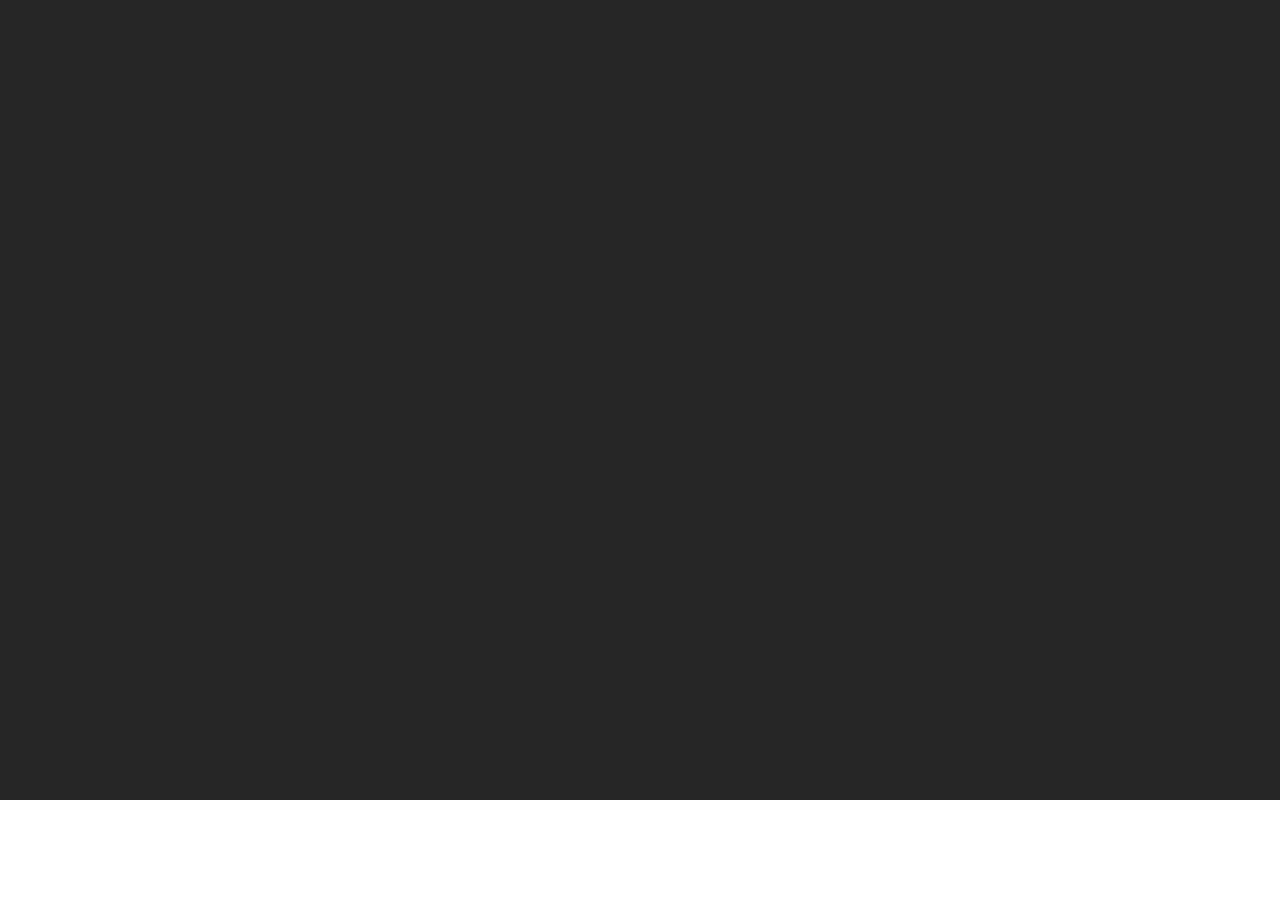
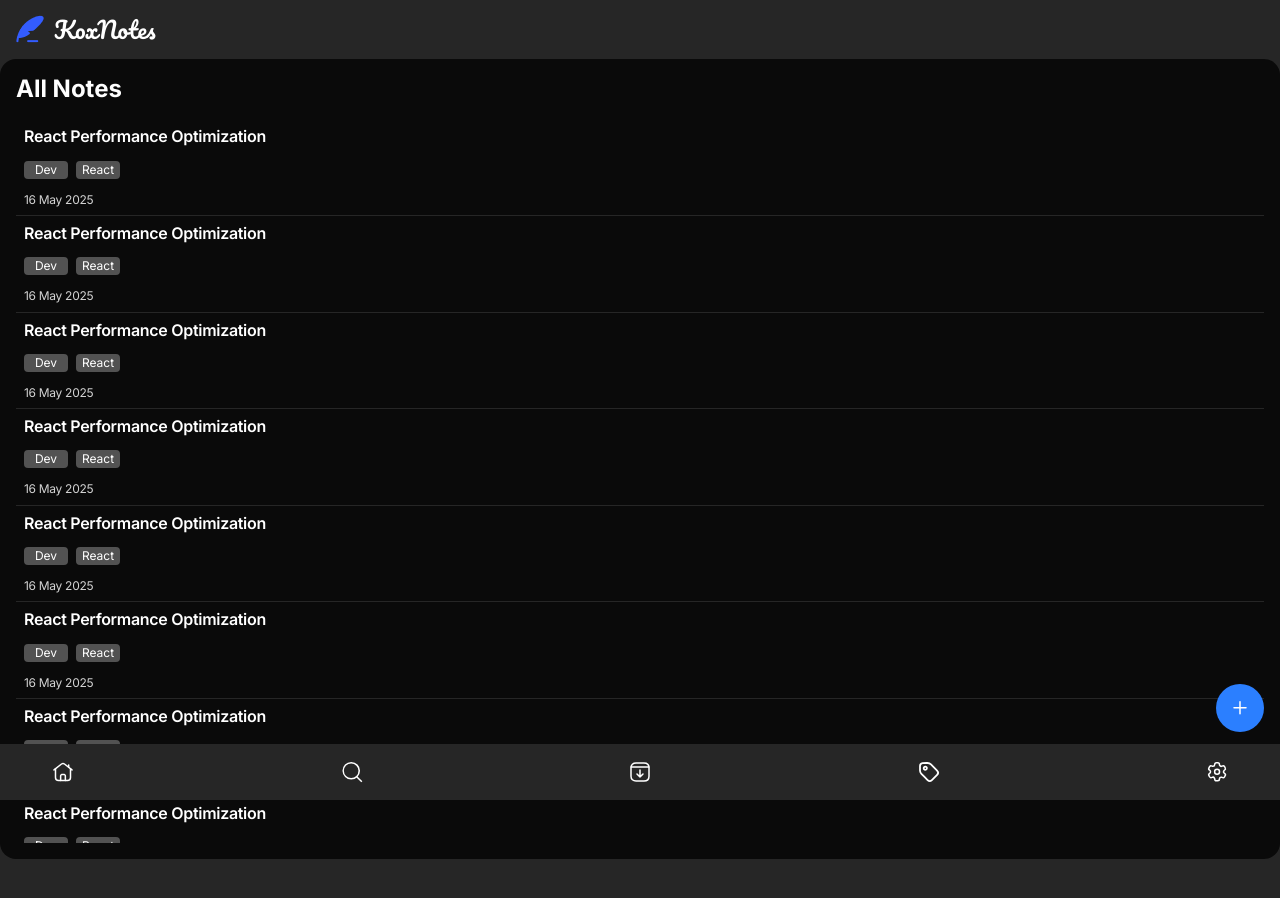
Before and after one commit to Koxone/KoxNotes-React-Tailwind, a React (Vite) app: page / in a window 1280 px wide. Shown: the top 898 px of the page. Before the commit the page ends 800 px from the top, so only its background shows below. Built offline with nearby package versions, Linux system fonts and the light colour scheme.

Commit message:
ReactRouting

```diff
--- a/src/App.jsx
+++ b/src/App.jsx
@@ -1,50 +1,99 @@
 import React from "react";
-import MainContainer from "./components/ui/containers/main/MainContainer";
-import Header from "./components/ui/header/header";
-import NavBar from "./components/ui/nav/NavBar";
+import { createBrowserRouter, RouterProvider } from "react-router-dom";
 
-// Main App Screens
+//Main App Screens
 import MainScreen from "./components/ui/containers/main/MainScreen";
 import SettingsScreen from "./components/ui/containers/main/SettingsScreen";
-import NewNoteScreen from "./components/ui/containers/main/NewNoteScreen";
-import OpenNoteScreen from "./components/ui/containers/main/OpenNoteScreen";
-import ArchivedNotesScreen from "./components/ui/containers/main/ArchivesNotesScreen";
-import TagsListScreen from "./components/ui/containers/main/TagsListScreen";
-import OpenTagListScreen from "./components/ui/containers/main/OpenTagListScreen";
-import SearchScreen from "./components/ui/containers/main/SearchScreen";
 import SettingsOptionThemeOpenScreen from "./components/ui/containers/main/SettingsOptionThemeOpenScreen";
 import SettingsOptionFontOpenScreen from "./components/ui/containers/main/SettingsOptionFontOpenScreen";
+import SearchScreen from "./components/ui/containers/main/SearchScreen";
+import ArchivedNotesScreen from "./components/ui/containers/main/ArchivesNotesScreen";
 import ChangePasswordScreen from "./components/ui/containers/main/ChangePasswordScreen";
-
-//Auth Screens
-import ForgotPasswordScreen from "./components/ui/containers/auth/ForgotPasswordScreen";
-import ResetPasswordScreen from "./components/ui/containers/auth/ResetPasswordScreen";
-import LoginScreen from "./components/ui/containers/auth/loginScreen";
-import SignUpScreen from "./components/ui/containers/auth/SignUpScreen";
+import OpenNoteScreen from "./components/ui/containers/main/OpenNoteScreen";
+import OpenTagListScreen from "./components/ui/containers/main/OpenTagListScreen";
+import TagsListScreen from "./components/ui/containers/main/TagsListScreen";
+import NewNoteScreen from "./components/ui/containers/main/NewNoteScreen";
 
 //Error Screens
 import NotFoundScreen from "./components/ui/screens/NotFoundScreen";
 
+//Auth Screens
+import LoginScreen from "./components/ui/containers/auth/loginScreen";
+import SignUpScreen from "./components/ui/containers/auth/SignUpScreen";
+import ForgotPasswordScreen from "./components/ui/containers/auth/ForgotPasswordScreen";
+import ResetPasswordScreen from "./components/ui/containers/auth/ResetPasswordScreen";
+
+//General Imports
+import "./index.css";
+
+const router = createBrowserRouter([
+  {
+    path: "/",
+    element: <MainScreen />,
+    errorElement: <NotFoundScreen />,
+  },
+  {
+    path: "/search",
+    element: <SearchScreen />,
+  },
+  {
+    path: "/archived",
+    element: <ArchivedNotesScreen />,
+  },
+  {
+    path: "/tags",
+    element: <TagsListScreen />,
+  },
+  {
+    path: "/opennote",
+    element: <OpenNoteScreen />,
+  },
+  {
+    path: "/opentag",
+    element: <OpenTagListScreen />,
+  },
+  {
+    path: "/newnote",
+    element: <NewNoteScreen />,
+  },
+  {
+    path: "/settings",
+    element: <SettingsScreen />,
+  },
+  {
+    path: "/settings/:theme",
+    element: <SettingsOptionThemeOpenScreen />,
+  },
+  {
+    path: "/settings/:font",
+    element: <SettingsOptionFontOpenScreen />,
+  },
+  {
+    path: "/changepassword",
+    element: <ChangePasswordScreen />,
+  },
+  {
+    path: "/login",
+    element: <LoginScreen />,
+  },
+  {
+    path: "/signup",
+    element: <SignUpScreen />,
+  },
+  {
+    path: "/forgotpassword",
+    element: <ForgotPasswordScreen />,
+  },
+  {
+    path: "/resetpassword",
+    element: <ResetPasswordScreen />,
+  },
+]);
+
 export default function App() {
   return (
-    <div className="w-full h-full flex flex-col justify-between items-center bg-neutral-800 min-h-screen relative">
-      {/* <MainScreen /> */}
-      {/* <NewNoteScreen/> */}
-      {/* <OpenNoteScreen/> */}
-      {/* <ArchivedNotesScreen/> */}
-      {/* <TagsListScreen/> */}
-      {/* <OpenTagListScreen/> */}
-      {/* <SearchScreen/> */}
-      {/* <SettingsScreen /> */}
-      {/* <SettingsOptionThemeOpenScreen/> */}
-      {/* <SettingsOptionFontOpenScreen /> */}
-      {/* <ChangePasswordScreen/> */}
-
-      {/* <ForgotPasswordScreen/> */}
-      {/* <ResetPasswordScreen/> */}
-      {/* <LoginScreen/> */}
-      {/* <SignUpScreen/> */}
-      {/* <NotFoundScreen/> */}
-    </div>
+    <React.StrictMode>
+      <RouterProvider router={router} />
+    </React.StrictMode>
   );
 }
--- a/src/components/ui/buttons/NavBarButton.jsx
+++ b/src/components/ui/buttons/NavBarButton.jsx
@@ -1,8 +1,36 @@
-import React from "react";
+import { useNavigate } from "react-router-dom";
 
-function NavBarButton({ icon = "", mode = '' }) {
+function NavBarButton({ icon = "", mode = "" }) {
+  const navigate = useNavigate();
+  const navigationHandler = () => {
+    switch (icon) {
+      case "home":
+        navigate("/");
+        break;
+      case "search":
+        navigate("/search");
+        break;
+      case "archive":
+        navigate("/archived");
+        break;
+      case "tag":
+        navigate("/tags");
+        break;
+      case "settings":
+        navigate("/settings");
+        break;
+      case "newnote":
+        navigate("/newnote");
+        break;
+      default:
+        navigate("/");
+    }
+  };
   return (
-    <button className="w-[62px] h-8  border-neutral-50 flex justify-center items-center cursor-pointer hover:bg-neutral-700 hover:rounded-sm">
+    <button
+      onClick={navigationHandler}
+      className="w-[62px] h-8  border-neutral-50 flex justify-center items-center cursor-pointer hover:bg-neutral-700 hover:rounded-sm"
+    >
       <img src={`src/assets/images/icon-${icon}-${mode}.svg`} alt="icon" />
     </button>
   );
--- a/src/components/ui/buttons/NewNoteButton.jsx
+++ b/src/components/ui/buttons/NewNoteButton.jsx
@@ -1,8 +1,14 @@
-import React from 'react'
+import { useNavigate } from "react-router-dom"
 
 function NewNoteButton({ icon = '', mode = '' }) {
+  const navigate = useNavigate()
+  const navigationHandler = () => {
+    navigate('/newnote')
+  }
   return (
-    <button className=' w-12 h-12 rounded-full flex justify-center items-center cursor-pointer bg-blue-500 hover:bg-blue-800 active:bg-blue-700 absolute bottom-17 right-4'>
+    <button
+    onClick={navigationHandler}
+    className=' w-12 h-12 rounded-full flex justify-center items-center cursor-pointer bg-blue-500 hover:bg-blue-800 active:bg-blue-700 absolute bottom-17 right-4'>
         <img src={`src/assets/images/icon-${icon}-${mode}.svg`} alt="icon" />
     </button>
   )
--- a/src/components/ui/containers/main/MainScreen.jsx
+++ b/src/components/ui/containers/main/MainScreen.jsx
@@ -4,12 +4,19 @@ import CloseNote from "../../cards/CloseNote";
 import NavBar from "../../nav/NavBar";
 import Empty from "../../../../modals/Empty";
 import AllNotesContainer from "./AllNotesContainer";
+import Header from "../../header/header";
+import NewNoteButton from "../../buttons/NewNoteButton";
 
 function MainScreen() {
   return (
-    <div className="w-full h-screen p-4 flex flex-col justify-center items-center overflow-hidden">
-      <MainTitle text="All Notes" styles="text-white mb-4" />
-      <AllNotesContainer/>
+    <div className="w-full h-full flex flex-col justify-center items-center">
+      <Header />
+      <div className="w-full h-screen p-4 flex flex-col justify-center items-center overflow-hidden bg-neutral-950 rounded-2xl">
+        <MainTitle text="All Notes" styles="text-white mb-4" />
+        <AllNotesContainer />
+        <NewNoteButton icon="plus" mode="darkMode" />
+      </div>
+      <NavBar />
     </div>
   );
 }
--- a/src/components/ui/screens/NotFoundScreen.jsx
+++ b/src/components/ui/screens/NotFoundScreen.jsx
@@ -2,7 +2,7 @@ import { Link } from "react-router-dom";
 
 function NotFoundScreen() {
   return (
-    <div className="flex flex-col gap-2">
+    <div className="flex flex-col justify-center items-center text-white font-[Inter] text-4xl font-semibold gap-2">
       404 Not Found
       <Link to="/">Go to Home From Link</Link>
     </div>
--- a/src/index.css
+++ b/src/index.css
@@ -3,3 +3,11 @@
 @tailwind base;
 @tailwind components;
 @tailwind utilities;
+
+body, html {
+    @apply bg-neutral-800;
+}
+
+body, html {
+    background-color: neutral-800;
+}
--- a/src/main.jsx
+++ b/src/main.jsx
@@ -1,10 +1,6 @@
-import { StrictMode } from 'react'
-import { createRoot } from 'react-dom/client'
-import './index.css'
-import App from './App.jsx'
+import React from 'react';
+import ReactDOM from 'react-dom/client';
+import App from './App.jsx';
+import './index.css';
 
-createRoot(document.getElementById('root')).render(
-  <StrictMode>
-    <App />
-  </StrictMode>,
-)
+ReactDOM.createRoot(document.getElementById('root')).render(<App />);
```
